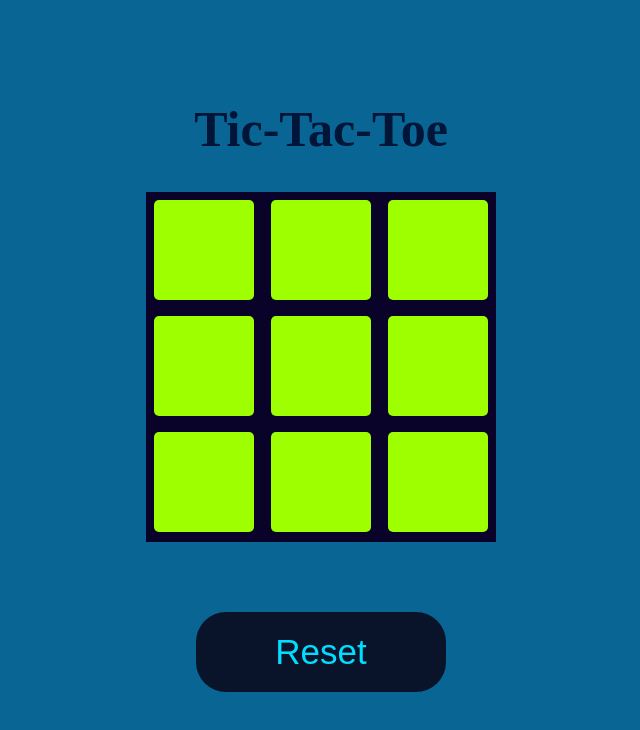
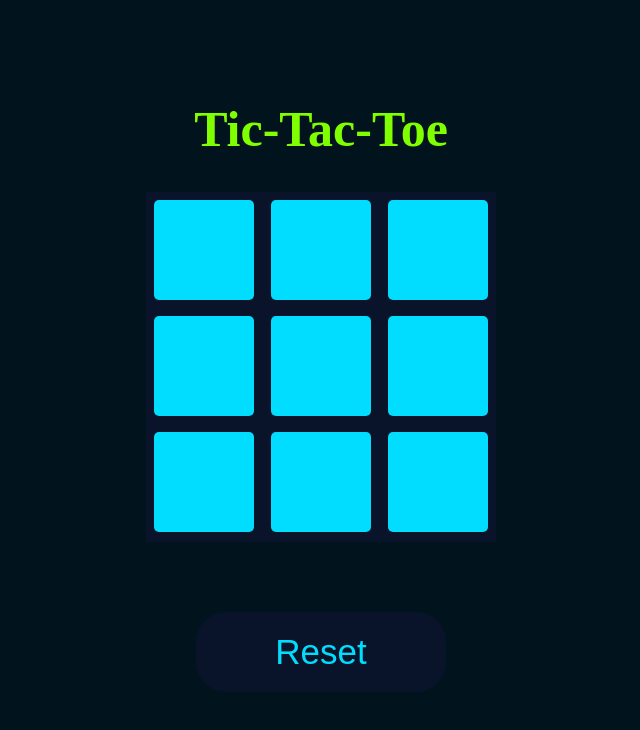
Before and after one commit to Viswajith2003/tic-tac-toe_web, a React (Vite) app: page / in a window 1280 px wide. Shown: the top 730 px of the page, without its empty margins (319-959 px from the left). Built offline with nearby package versions, Linux system fonts and the light colour scheme.

Commit message:
project almost done

```diff
--- a/src/Game/TicTacToe.jsx
+++ b/src/Game/TicTacToe.jsx
@@ -1,30 +1,138 @@
-import React from "react";
-import ".././Game/tictactoe.css"
-import circle from "../assets/circle.jpg"
-import cross from "../assets/cross.png"
+import React, { useState } from "react";
+import ".././Game/tictactoe.css";
+import circle_icon from "../assets/circle.jpg";
+import cross_icon from "../assets/cross.png";
 
 export default function Game() {
+  const [board, setBoard] = useState(Array(9).fill(""));
+  const [count, setCount] = useState(0);
+  const [lock, setLock] = useState(false);
+
+  const toggle = (num) => {
+    if (lock || board[num] !== "") {
+      return;
+    }
+
+    const newBoard = board.slice();
+    if (count % 2 === 0) {
+      newBoard[num] = "x";
+    } else {
+      newBoard[num] = "o";
+    }
+
+    setBoard(newBoard);
+    setCount(count + 1);
+  };
+
+  const resetBoard = () => {
+    setBoard(Array(9).fill(""));
+    setCount(0);
+    setLock(false);
+  };
+
   return (
     <div className="container">
       <h1 className="title">Tic-Tac-Toe</h1>
       <div className="board">
         <div className="row1">
-              <div className="boxes"></div>
-              <div className="boxes"></div>
-              <div className="boxes"></div>
+          <div className="boxes" onClick={() => toggle(0)}>
+            {board[0] === "x" && <img src={cross_icon} alt="X" />}
+            {board[0] === "o" && <img src={circle_icon} alt="O" />}
+          </div>
+          <div className="boxes" onClick={() => toggle(1)}>
+            {board[1] === "x" && <img src={cross_icon} alt="X" />}
+            {board[1] === "o" && <img src={circle_icon} alt="O" />}
+          </div>
+          <div className="boxes" onClick={() => toggle(2)}>
+            {board[2] === "x" && <img src={cross_icon} alt="X" />}
+            {board[2] === "o" && <img src={circle_icon} alt="O" />}
+          </div>
         </div>
         <div className="row2">
-              <div className="boxes"></div>
-              <div className="boxes"></div>
-              <div className="boxes"></div>
+          <div className="boxes" onClick={() => toggle(3)}>
+            {board[3] === "x" && <img src={cross_icon} alt="X" />}
+            {board[3] === "o" && <img src={circle_icon} alt="O" />}
+          </div>
+          <div className="boxes" onClick={() => toggle(4)}>
+            {board[4] === "x" && <img src={cross_icon} alt="X" />}
+            {board[4] === "o" && <img src={circle_icon} alt="O" />}
+          </div>
+          <div className="boxes" onClick={() => toggle(5)}>
+            {board[5] === "x" && <img src={cross_icon} alt="X" />}
+            {board[5] === "o" && <img src={circle_icon} alt="O" />}
+          </div>
         </div>
         <div className="row3">
-              <div className="boxes"></div>
-              <div className="boxes"></div>
-              <div className="boxes"></div>
+          <div className="boxes" onClick={() => toggle(6)}>
+            {board[6] === "x" && <img src={cross_icon} alt="X" />}
+            {board[6] === "o" && <img src={circle_icon} alt="O" />}
+          </div>
+          <div className="boxes" onClick={() => toggle(7)}>
+            {board[7] === "x" && <img src={cross_icon} alt="X" />}
+            {board[7] === "o" && <img src={circle_icon} alt="O" />}
+          </div>
+          <div className="boxes" onClick={() => toggle(8)}>
+            {board[8] === "x" && <img src={cross_icon} alt="X" />}
+            {board[8] === "o" && <img src={circle_icon} alt="O" />}
           </div>
         </div>
-      <button className="reset">Reset</button>
+      </div>
+      <button className="reset" onClick={resetBoard}>
+        Reset
+      </button>
     </div>
   );
 }
+
+// import React, { useState } from "react";
+// import ".././Game/tictactoe.css"
+// import circle_icon from "../assets/circle.jpg"
+// import cross_icon from "../assets/cross.png"
+
+// let data=["","","","","","","","","",]
+
+// export default function Game() {
+
+//   let [count,setCount]=useState(0)
+//   let [lock,setLock]=useState(false)
+
+//   const toggle=(w,num)=>{
+//     if(lock){
+//       return 0
+//     }
+//     if(count%2===0)
+//     {
+//       e.target.innerHTML = `<img src="${cross_icon}">`;
+//       data[num]="x"
+//       setCount(++count)
+//     }
+//     else{
+//       e.target.innerHTML=`<img src="${circle_icon}>`;
+//       data[num]="o"
+//       setCount(++count)
+//     }
+//   }
+//   return (
+//     <div className="container">
+//       <h1 className="title">Tic-Tac-Toe</h1>
+//       <div className="board">
+//             <div className="row1">
+//               <div className="boxes" onClick={(e)=>{toggle(e,0)}}></div>
+//               <div className="boxes" onClick={(e)=>{toggle(e,1)}}></div>
+//               <div className="boxes" onClick={(e)=>{toggle(e,2)}}></div>
+//             </div>
+//             <div className="row2">
+//               <div className="boxes" onClick={(e)=>{toggle(e,3)}}></div>
+//               <div className="boxes" onClick={(e)=>{toggle(e,4)}}></div>
+//               <div className="boxes" onClick={(e)=>{toggle(e,5)}}></div>
+//             </div>
+//             <div className="row3">
+//               <div className="boxes" onClick={(e)=>{toggle(e,6)}}></div>
+//               <div className="boxes" onClick={(e)=>{toggle(e,7)}}></div>
+//               <div className="boxes" onClick={(e)=>{toggle(e,8)}}></div>
+//             </div>
+//       </div>
+//       <button className="reset">Reset</button>
+//     </div>
+//   );
+// }
--- a/src/Game/tictactoe.css
+++ b/src/Game/tictactoe.css
@@ -6,7 +6,7 @@
   font-size: 50px;
   align-items: center;
   margin-top: 100px;
-  color: rgb(0, 21, 55);
+  color: rgb(128, 255, 1);
 }
 .reset {
   padding: 5px;
@@ -24,27 +24,32 @@
 .reset:hover {
   background-color: hsl(219, 66%, 14%);
   color: hsl(188, 86%, 66%);
-  font-size: 33px
+  font-size: 33px;
 }
-.board{
-    height:350px;
-    width: 350px;
-    margin: auto;
-    background-color: rgb(9, 2, 41);
-
+.board {
+  height: 350px;
+  width: 350px;
+  margin: auto;
+  background-color: hsl(219, 66%, 10%);
 }
 .row1,
 .row2,
 .row3 {
   display: flex;
   justify-content: space-between;
-
 }
 
 .boxes {
   height: 100px;
   width: 100px;
-  background-color:rgb(157, 255, 0) ;
+  background-color: hsl(188, 100%, 50%);
   border-radius: 5px;
   margin: 8px;
 }
+
+.boxes img {
+  max-width: 80%;
+  max-height: 80%;
+  display: block;
+  margin: 10px;
+}
--- a/src/index.css
+++ b/src/index.css
@@ -1,4 +1,4 @@
 body {
-  background-color: rgb(8, 101, 148);
+  background-color: rgb(1, 20, 29);
   color: beige;
 }
```
Lines whose indentation alone changed are shown as unchanged.
